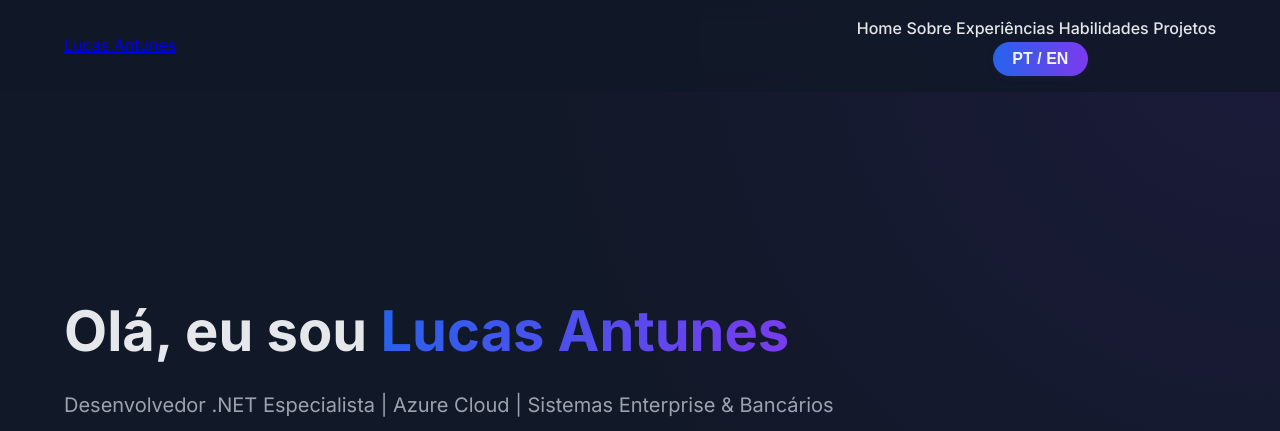
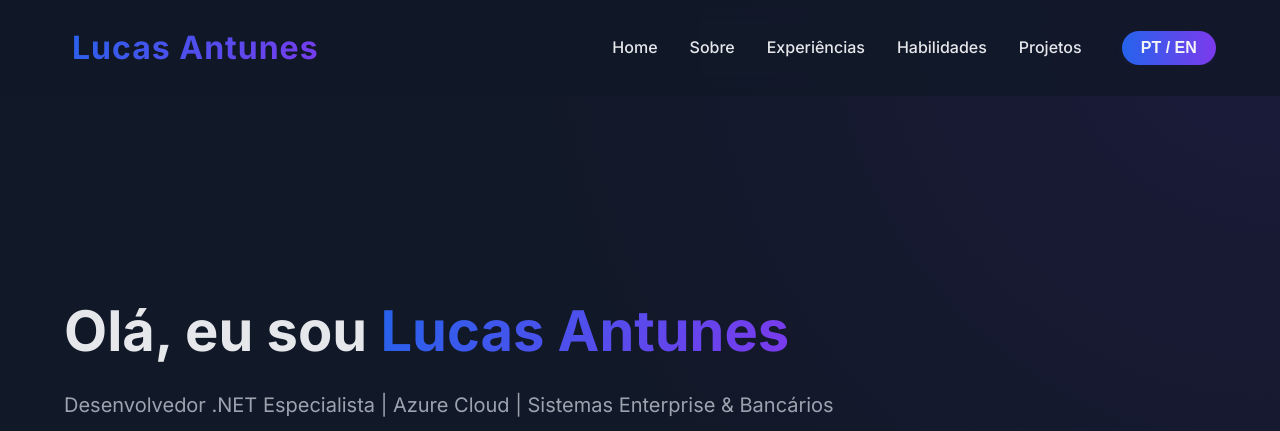
Before and after one commit to Lucasantunesribeiro/portfolio-website, a plain HTML site: page index.html in a window 1280 px wide. Shown: the top 431 px of the page. Drawn offline with nearby package versions, Linux system fonts and the light colour scheme.

Commit message:
Fix: aplicar style na logo

```diff
--- a/css/style.css
+++ b/css/style.css
@@ -69,16 +69,14 @@ body {
     align-items: center;
     justify-content: space-between;
     position: relative;
-    min-height: 56px;
-        flex-wrap: nowrap;
-}
-}
+    min-height: 64px;
+    flex-wrap: nowrap;
+    gap: 2rem;
 }
 
 .logo {
     font-size: 2rem;
     font-weight: 700;
-    color: var(--text);
     text-decoration: none;
     letter-spacing: 1px;
     padding: 0.2rem 0.5rem;
@@ -86,13 +84,11 @@ body {
     -webkit-background-clip: text;
     background-clip: text;
     -webkit-text-fill-color: transparent;
-    text-fill-color: transparent;
+    color: transparent;
     transition: var(--transition);
     display: inline-block;
-    align-items: center;
     border-radius: 6px;
-    box-shadow: 0 2px 8px rgba(37,99,235,0.08);
-}
+    align-self: center;
 }
 
 .nav-links {
@@ -708,7 +704,7 @@ body {
         -webkit-text-fill-color: transparent;
         text-fill-color: transparent;
         border-radius: 6px;
-        box-shadow: 0 2px 8px rgba(37,99,235,0.08);
+    /* box-shadow removido para mobile */
     }
     .language-toggle {
         margin-left: 0;
```
